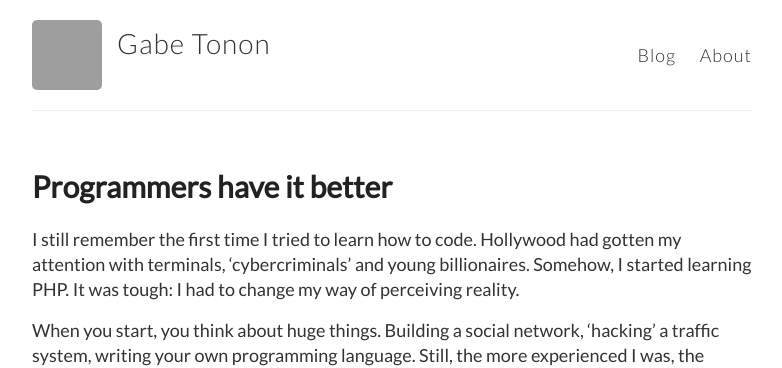
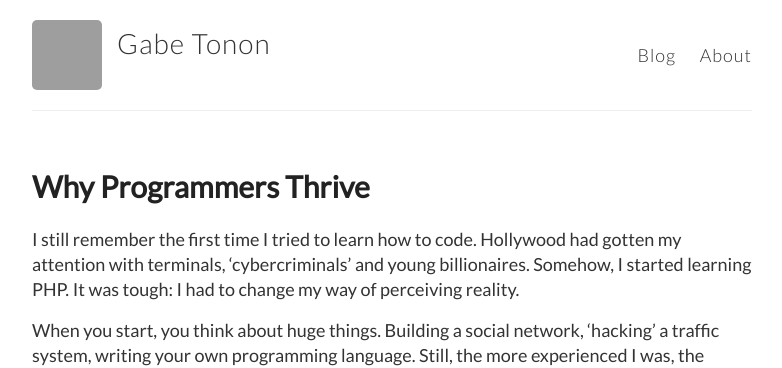
Before and after one commit to gaapt/gaapt.github.io, a Jekyll site: the page built from _posts/2015-8-24-Programmers-have-it-better.md, in a window 1280 px wide, cut to the strip 0-368 px from the top of the page. Shown: the whole strip, without its empty margins (248-1030 px from the left). Built offline with Jekyll 4.4.1, drawn with Linux system fonts in a browser that asks for light colours; Markdown is read by kramdown in place of the engine named in the settings; grey boxes are pictures that could not be loaded.

Commit message:
Update 2015-8-24-Programmers-have-it-better.md

```diff
--- a/_posts/2015-8-24-Programmers-have-it-better.md
+++ b/_posts/2015-8-24-Programmers-have-it-better.md
@@ -1,6 +1,6 @@
 ---
 layout: post
-title: Programmers have it better
+title: Why Programmers Thrive
 ---
 
 
```
